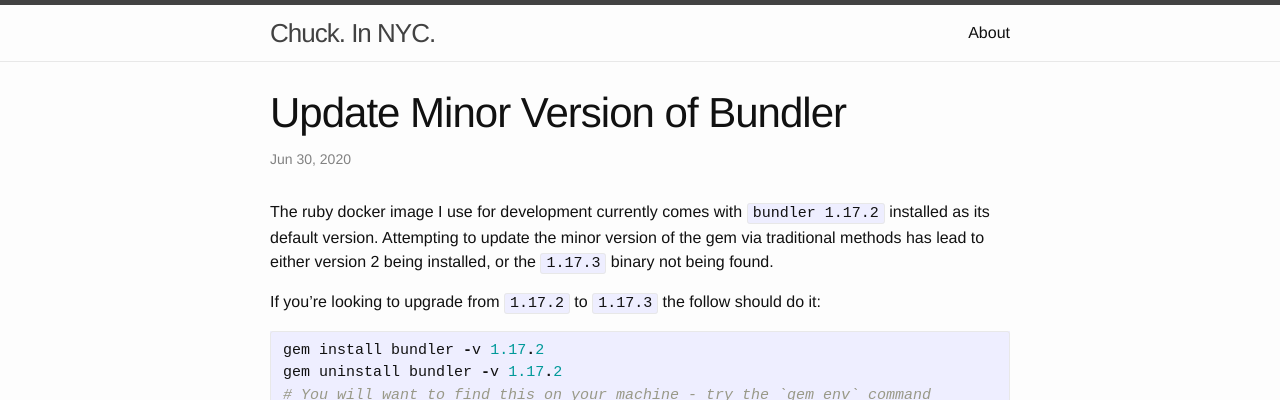
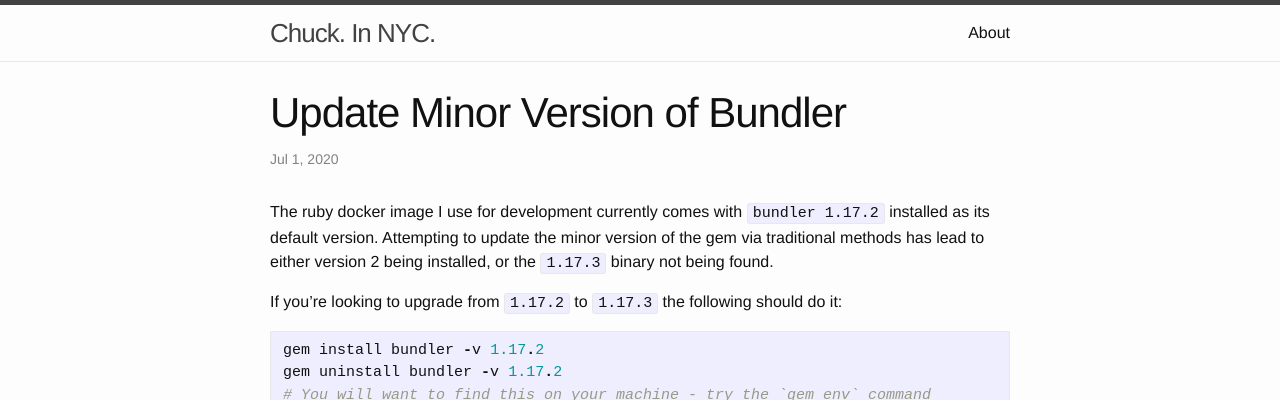
Before and after one commit to dcchuck/dcchuck.github.io, a Jekyll site: the page built from _posts/2020-07-01-update-minor-version-of-bundler.markdown, in a window 1280 px wide. Shown: the top 400 px of the page. Built offline with Jekyll 4.4.1, drawn with Linux system fonts in a browser that asks for light colours.

Commit message:
Spelling error; Date change

````diff
--- a/_posts/2020-07-01-update-minor-version-of-bundler.markdown
+++ b/_posts/2020-07-01-update-minor-version-of-bundler.markdown
@@ -1,13 +1,13 @@
 ---
 layout: post
 title:  "Update Minor Version of Bundler"
-date:   2020-06-30 12:00:00 -0400
+date:   2020-07-01 12:00:00 -0400
 categories: ruby
 ---
 
 The ruby docker image I use for development currently comes with `bundler 1.17.2` installed as its default version. Attempting to update the minor version of the gem via traditional methods has lead to either version 2 being installed, or the `1.17.3` binary not being found.
 
-If you're looking to upgrade from `1.17.2` to `1.17.3` the follow should do it:
+If you're looking to upgrade from `1.17.2` to `1.17.3` the following should do it:
 ```ruby
 gem install bundler -v 1.17.2
 gem uninstall bundler -v 1.17.2
````
